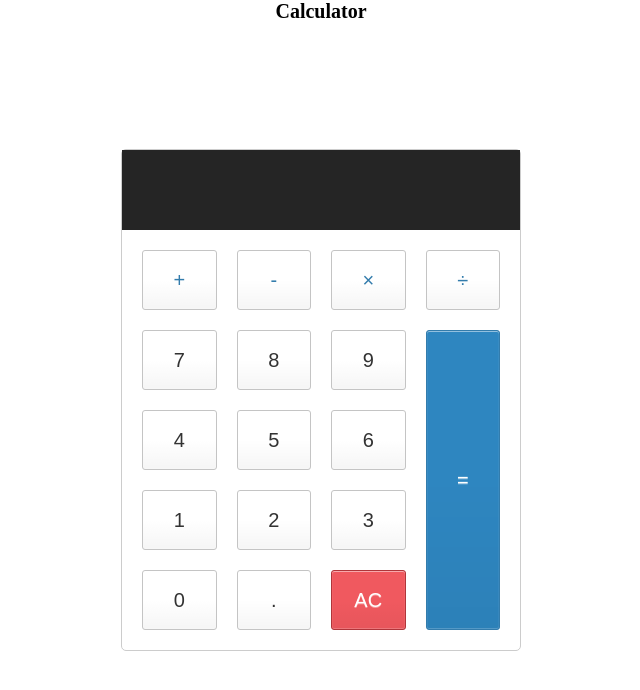
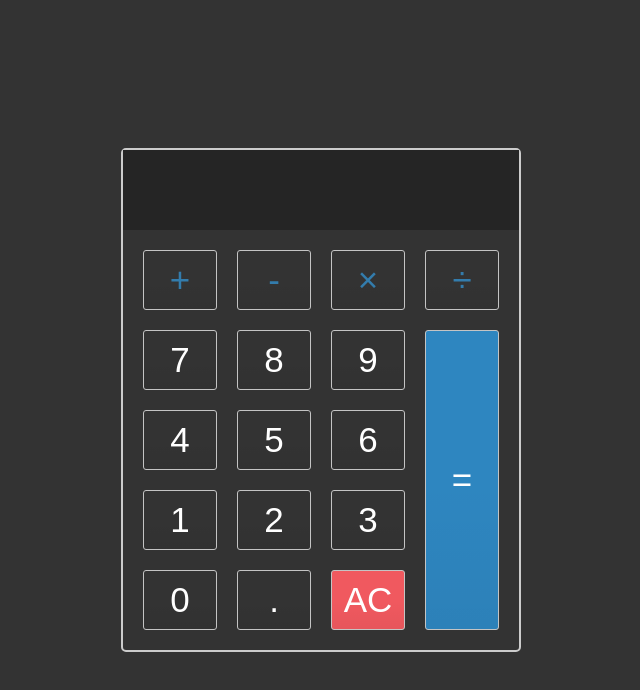
Before and after one commit to ghost-goblin/calculator, a plain HTML site: page index.html in a window 1280 px wide. Shown: the whole page, without its empty margins (319-959 px from the left). Drawn offline with Linux system fonts and the light colour scheme.

Commit message:
Add Styles

```diff
--- a/index.html
+++ b/index.html
@@ -9,10 +9,9 @@
 </head>
 
 <body>
-    <h1>Calculator</h1>
     <div class="calculator">
 
-        <input type="text" class="calculator-screen" value="" disabled />
+        <input type="text" class="display" value="" disabled />
 
         <div class="calculator-keys">
 
--- a/style.css
+++ b/style.css
@@ -1,7 +1,9 @@
-html {
+:root  {
     font-size: 62.5%;
     box-sizing: border-box;
     text-align: center;
+    background-color: #333;
+    color: whitesmoke;
   }
 
   *, *::before, *::after {
@@ -11,7 +13,7 @@ html {
   }
 
   .calculator {
-    border: 1px solid #ccc;
+    border: 2px solid #ccc;
     border-radius: 5px;
     position: absolute;
     top: 50%;
@@ -20,7 +22,7 @@ html {
     width: 400px;
   }
 
-  .calculator-screen {
+  .display {
     width: 100%;
     font-size: 5rem;
     height: 80px;
@@ -38,15 +40,13 @@ html {
     border-radius: 3px;
     border: 1px solid #c4c4c4;
     background-color: transparent;
-    font-size: 2rem;
-    color: #333;
+    font-size: 3.5rem;
+    color: #fff;
     background-image: linear-gradient(to bottom,transparent,transparent 50%,rgba(0,0,0,.04));
-    box-shadow: inset 0 0 0 1px rgba(255,255,255,.05), inset 0 1px 0 0 rgba(255,255,255,.45), inset 0 -1px 0 0 rgba(255,255,255,.15), 0 1px 0 0 rgba(255,255,255,.15);
-    text-shadow: 0 1px rgba(255,255,255,.4);
   }
 
   button:hover {
-    background-color: #eaeaea;
+    background-color: #111;
   }
 
   .operator {
@@ -55,7 +55,6 @@ html {
 
   .all-clear {
     background-color: #f0595f;
-    border-color: #b0353a;
     color: #fff;
   }
 
@@ -65,7 +64,6 @@ html {
 
   .equal-sign {
     background-color: #2e86c0;
-    border-color: #337cac;
     color: #fff;
     height: 100%;
     grid-area: 2 / 4 / 6 / 5;
```
